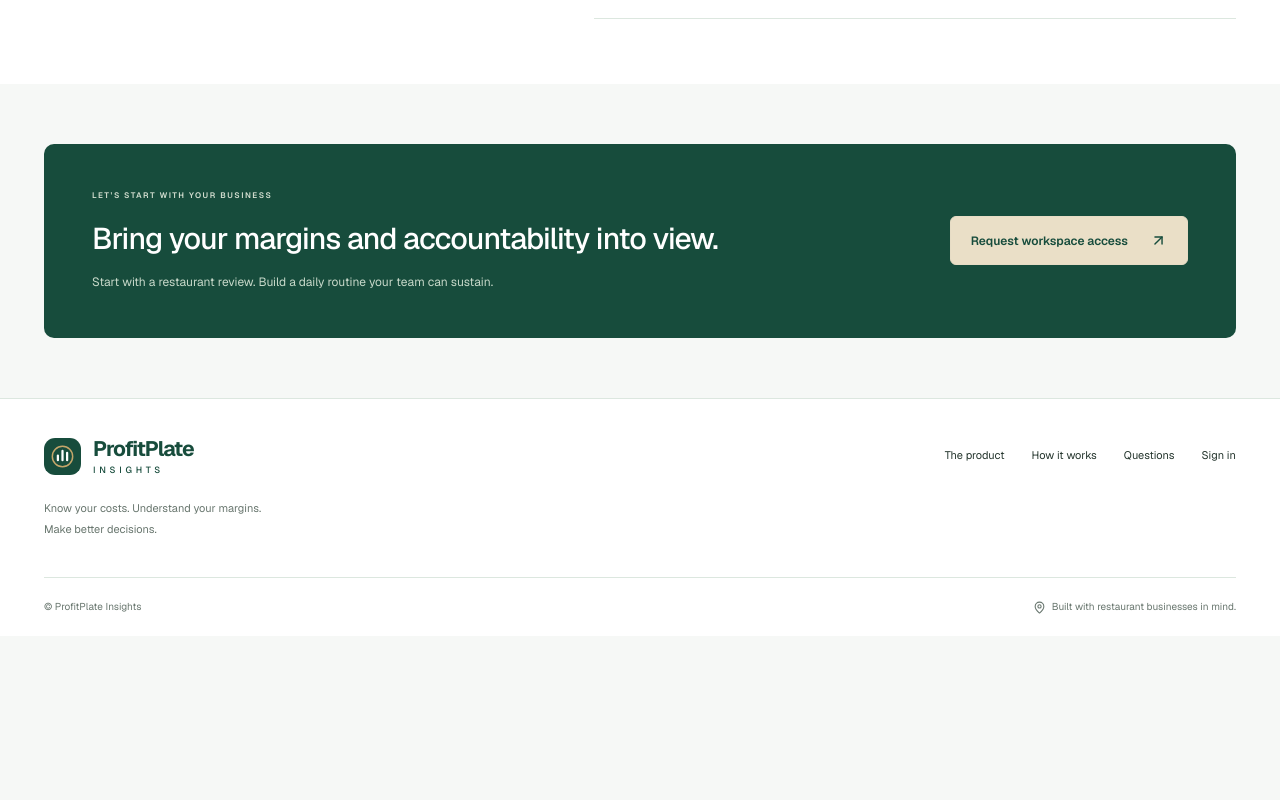
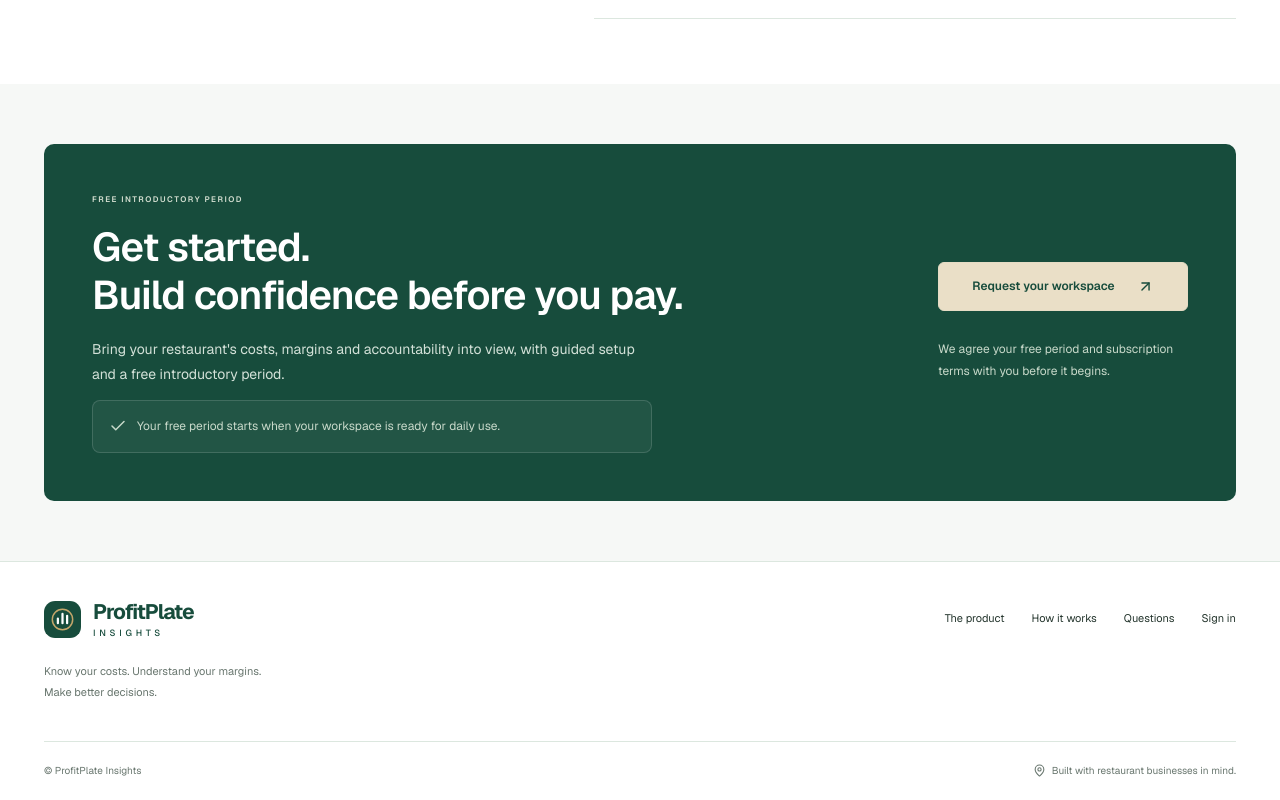
Before and after one commit to FrabalAnalytics/ProfitPlate-Insight, a Next.js app in the folder web/: page / in a window 1280 px wide. Shown: the part 6353-7153 px from the top of the page. Before the commit the page ends 6989 px from the top, so only its background shows below. Built offline with nearby package versions, Linux system fonts and the light colour scheme.

Commit message:
Add guided introductory offer after homepage FAQs

```diff
--- a/web/app/home.css
+++ b/web/app/home.css
@@ -289,3 +289,16 @@
 .marketing-waste-insight{display:flex;gap:11px;background:#f0f5f1;padding:16px;border-radius:8px}.marketing-waste-insight>svg{flex-shrink:0;color:var(--brand)}.marketing-waste-insight p{display:grid;gap:6px;font-size:12px;line-height:1.7}.marketing-waste-insight strong{font-weight:600}.marketing-waste-insight span{font-size:11px;color:var(--muted-foreground)}
 @media(max-width:850px){.marketing-waste-grid{grid-template-columns:minmax(0,1fr);gap:30px}.marketing-waste-copy>p:not(.marketing-eyebrow){max-width:600px}}
 @media(max-width:600px){.marketing-waste-preview{padding:20px}.marketing-waste-preview h3{font-size:22px}.marketing-waste-copy li{font-size:12px}.marketing-waste-preview-top{font-size:8px}}
+
+/* Closing offer: follows the FAQs so the next step has context. */
+.marketing-intro-offer { gap: 52px; padding: 48px; }
+.marketing-offer-copy { flex: 1; min-width: 0; max-width: 650px; }
+.marketing-intro-offer h2 { font-size: clamp(28px, 3.2vw, 40px); line-height: 1.2; font-weight: 600; }
+.marketing-intro-offer .marketing-offer-description { margin-top: 18px; font-size: 14px; line-height: 1.8; color: #d3e1d8; max-width: 560px; }
+.marketing-intro-offer .marketing-offer-start { display: flex; align-items: flex-start; gap: 10px; margin-top: 22px; padding: 14px 16px; background: #ffffff0d; border: 1px solid #ffffff24; border-radius: 8px; font-size: 12px; line-height: 1.7; color: #f0e6c8; max-width: 560px; }
+.marketing-offer-start svg { flex-shrink: 0; margin-top: 2px; }
+.marketing-offer-action { flex: 0 1 250px; display: flex; flex-direction: column; align-items: stretch; gap: 14px; }
+.marketing-offer-action .marketing-button { justify-content: center; white-space: normal; text-align: center; }
+.marketing-intro-offer .marketing-offer-terms { margin: 0; font-size: 11px; line-height: 1.7; color: #c8d9ca; }
+@media (max-width: 900px) { .marketing-intro-offer { padding: 35px; gap: 28px; } .marketing-offer-action { flex: none; width: min(100%, 320px); } }
+@media (max-width: 600px) { .marketing-intro-offer { padding: 28px 23px; } .marketing-intro-offer h2 { font-size: 28px; } .marketing-offer-action { width: 100%; } }
--- a/web/app/page.tsx
+++ b/web/app/page.tsx
@@ -68,7 +68,7 @@ export default function Home() {
 
       <section id="questions" className="marketing-faq-section"><div className="marketing-container marketing-faq-grid"><div><p className="marketing-eyebrow">BEFORE YOU BRING YOUR TEAM ON BOARD</p><h2>Questions owners ask.<br />Straight answers.</h2><p>What it means for your margins, your team and your decisions.</p></div><div className="marketing-faq-list">{questions.map(([question, answer]) => <details key={question}><summary>{question}<ChevronDown size={17} /></summary><p>{answer}</p></details>)}</div></div></section>
 
-      <section className="marketing-container marketing-cta-wrap"><div className="marketing-cta"><div><p className="marketing-eyebrow">LET’S START WITH YOUR BUSINESS</p><h2>Bring your margins and accountability into view.</h2><p>Start with a restaurant review. Build a daily routine your team can sustain.</p></div><Link href="/signup" className="marketing-button marketing-button-light">Request workspace access <ArrowUpRight size={17} /></Link></div></section>
+      <section id="get-started" aria-labelledby="intro-offer-heading" className="marketing-container marketing-cta-wrap"><div className="marketing-cta marketing-intro-offer"><div className="marketing-offer-copy"><p className="marketing-eyebrow">FREE INTRODUCTORY PERIOD</p><h2 id="intro-offer-heading">Get started.<br />Build confidence before you pay.</h2><p className="marketing-offer-description">Bring your restaurant's costs, margins and accountability into view, with guided setup and a free introductory period.</p><p className="marketing-offer-start"><Check size={18} aria-hidden="true" /><span>Your free period starts when your workspace is ready for daily use.</span></p></div><div className="marketing-offer-action"><Link href="/signup" className="marketing-button marketing-button-light">Request your workspace <ArrowUpRight size={17} /></Link><p className="marketing-offer-terms">We agree your free period and subscription terms with you before it begins.</p></div></div></section>
     </main>
     <footer className="marketing-footer"><div className="marketing-container"><div className="marketing-footer-top"><div><Brand /><p>Know your costs. Understand your margins.<br />Make better decisions.</p></div><nav aria-label="Footer navigation"><a href="#product">The product</a><a href="#how-it-works">How it works</a><a href="#questions">Questions</a><Link href="/login">Sign in</Link></nav></div><div className="marketing-footer-bottom"><span>© ProfitPlate Insights</span><span><MapPin size={13} /> Built with restaurant businesses in mind.</span></div></div></footer>
   </div>;
```
